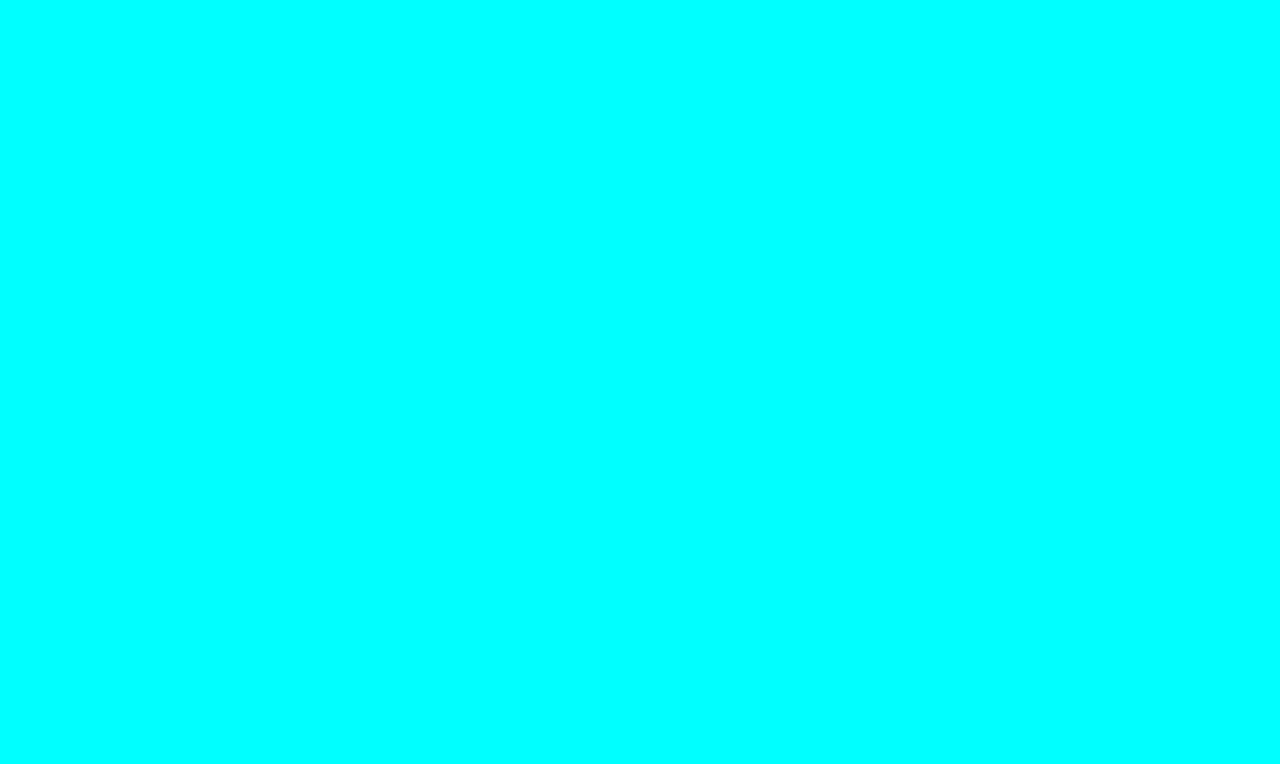
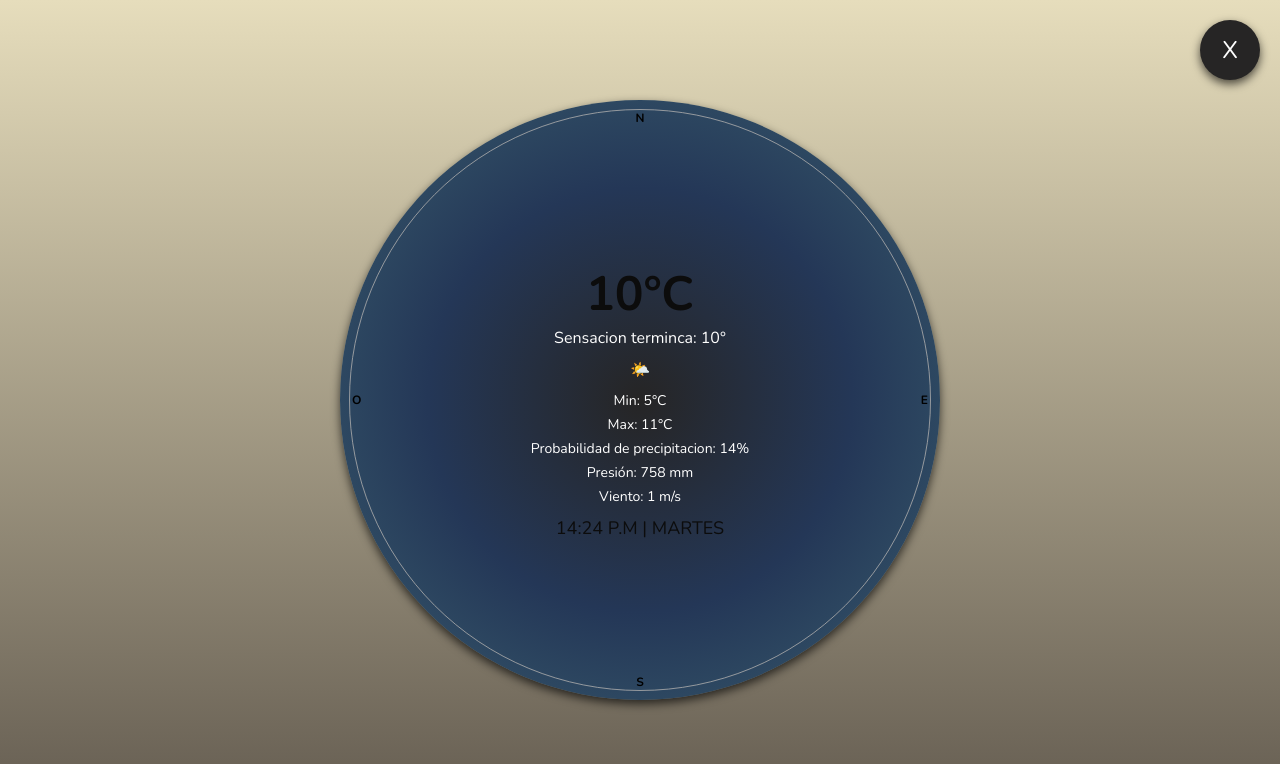
Before and after one commit to Celula7-MiniOs/MiniOs, a plain HTML site: page apps/weather.html in a window 1280 px wide. Drawn offline with nearby package versions, Linux system fonts and the light colour scheme.

Commit message:
subiendo aplicacion del clima con sus estilos

```diff
--- a/apps/weather.html
+++ b/apps/weather.html
@@ -3,10 +3,37 @@
 <head>
     <meta charset="UTF-8">
     <meta name="viewport" content="width=device-width, initial-scale=1.0">
-    <title>Document</title>
+    <title>Weather</title>
     <link rel="stylesheet" href="/styles/style.css">
 </head>
 <body>
-
+    <header>
+        <div class="headerclose">
+            <a href="../index.html" class="close" >X</a>
+        </div>
+    </header>
+    <main>
+        <section class="weather-widget">
+            <div class="directions">
+                <span class="north">N</span>
+                <span class="south">S</span>
+                <span class="east">E</span>
+                <span class="west">O</span>
+            </div>
+            <div class="weather-info">
+                <div class="temperature">10°C</div>
+                <div class="feel-like">Sensacion terminca: 10°</div>
+                <div class="icon">🌤️</div>
+                <div class="details">
+                    <span>Min: 5°C</span>
+                    <span>Max: 11°C</span>
+                    <span>Probabilidad de precipitacion: 14%</span>
+                    <span>Presión: 758 mm</span>
+                    <span>Viento: 1 m/s</span>
+                </div>
+                <div class="time">14:24 P.M | MARTES</div>
+            </div>
+        </section>
+    </main>
 </body>
 </html>
--- a/styles/style.css
+++ b/styles/style.css
@@ -1,5 +1,147 @@
+/* Import font */
+@import url('https://fonts.googleapis.com/css2?family=Nunito:ital,wght@0,200..1000;1,200..1000&display=swap');
 
+/* Universal reset*/
+*{
+    margin: 0;
+    padding: 0;
+    box-sizing: border-box;
+    font-family: "Nunito", sans-serif;
+    font-optical-sizing: auto;
+}
+body{
+    /* Styles from weather.html*/
+    display: flex;
+    justify-content: center;
+    align-items: center;
+    height: 100vh;
+    background: #665E52;
+    background: linear-gradient(0deg, rgba(102, 94, 82, 1) 0%, rgba(230, 221, 188, 1) 100%);
+}
 
-body{
-    background-color: aqua;
+/* Weather Widget Styles */
+.weather-widget{
+    position: relative;
+    width: 600px;
+    height: 600px;
+    border-radius: 50%;
+    background: #262525;
+    background: radial-gradient(circle, rgba(38, 37, 37, 1) 0%, rgba(36, 55, 87, 1) 50%, rgba(58, 95, 111, 1) 100%);
+    box-shadow: 0px 4px 10px rgba(0, 0, 0, 0.664);
+    display: flex;
+    justify-content: center;
+    align-items: center;
+    text-align: center;
+    animation: bg-change 5s linear infinite;
 }
+.weather-widget::before{
+    content: "";
+    position: absolute;
+    width: 580px;
+    height: 580px;
+    border-radius: 50%;
+    border: 1px solid rgba(172, 172, 172, 0.822)
+}
+.weather-info{
+    position: relative;
+    z-index: 10;
+}
+.temperature{
+    font-size: 48px;
+    font-weight: bold;
+    color: #0c0c0c;
+}
+.feel-like{
+    font-size: 16px;
+    color: #ffffff;
+}
+.icon{
+    margin: 10px 0;
+}
+.details{
+    font-size: 14px;
+    color: #ffffff;
+}
+.details span{
+    display: block;
+    margin-bottom: 5px;
+}
+.time{
+    font-size: 18px;
+    margin-top: 10px;
+    color: #0c0c0c;
+}
+.directions{
+    position: absolute;
+    top: 50%;
+    left: 50%;
+    transform: translate(-50%, -50%);
+    width: 100%;
+    height: 100%;
+}
+.directions span{
+    position: absolute;
+    font-size: 12px;
+    font-weight: bold;
+    color: #000000;
+}
+.directions .north{
+    top: 10px;
+    left: 50%;
+    transform: translateX(-50%);
+}
+.directions .south{
+    bottom: 10px;
+    left: 50%;
+    transform: translateX(-50%);
+}
+.directions .east{
+    right: 12px;
+    top: 50%;
+    transform: translateY(-50%);
+}
+.directions .west{
+    left: 12px;
+    top: 50%;
+    transform: translateY(-50%);
+}
+/* Background Animation */
+@keyframes bg-change {
+    25%{
+        background: #525252;
+        background: radial-gradient(circle, rgba(82, 82, 82, 1) 0%, rgba(130, 38, 38, 1) 50%, rgba(105, 2, 2, 1) 100%);
+    }
+    50%{
+        background: #525252;
+        background: radial-gradient(circle, rgba(82, 82, 82, 1) 0%, rgba(194, 183, 155, 1) 50%, rgba(218, 213, 183, 1) 100%);
+    }
+    75%{
+        background: #262525;
+        background: radial-gradient(circle, rgba(38, 37, 37, 1) 0%, rgba(36, 55, 87, 1) 50%, rgba(58, 95, 111, 1) 100%);
+    }
+}
+/* Header Close Button Styles */
+header{
+    position: absolute;
+    top: 20px;
+    right: 20px;
+}
+.headerclose{
+    background-color: #262525;
+    width: 60px;
+    height: 60px;
+    border-radius: 50%;
+    display: flex;
+    justify-content: center;
+    align-items: center;
+    box-shadow: 0px 4px 10px rgba(0, 0, 0, 0.664);
+    transition: background-color 0.3s ease;
+}
+.headerclose:hover{
+    background-color: #525252;
+}
+.headerclose a {
+    text-decoration: none;
+    color: #ffffff;
+    font-size: 24px;
+}
```
